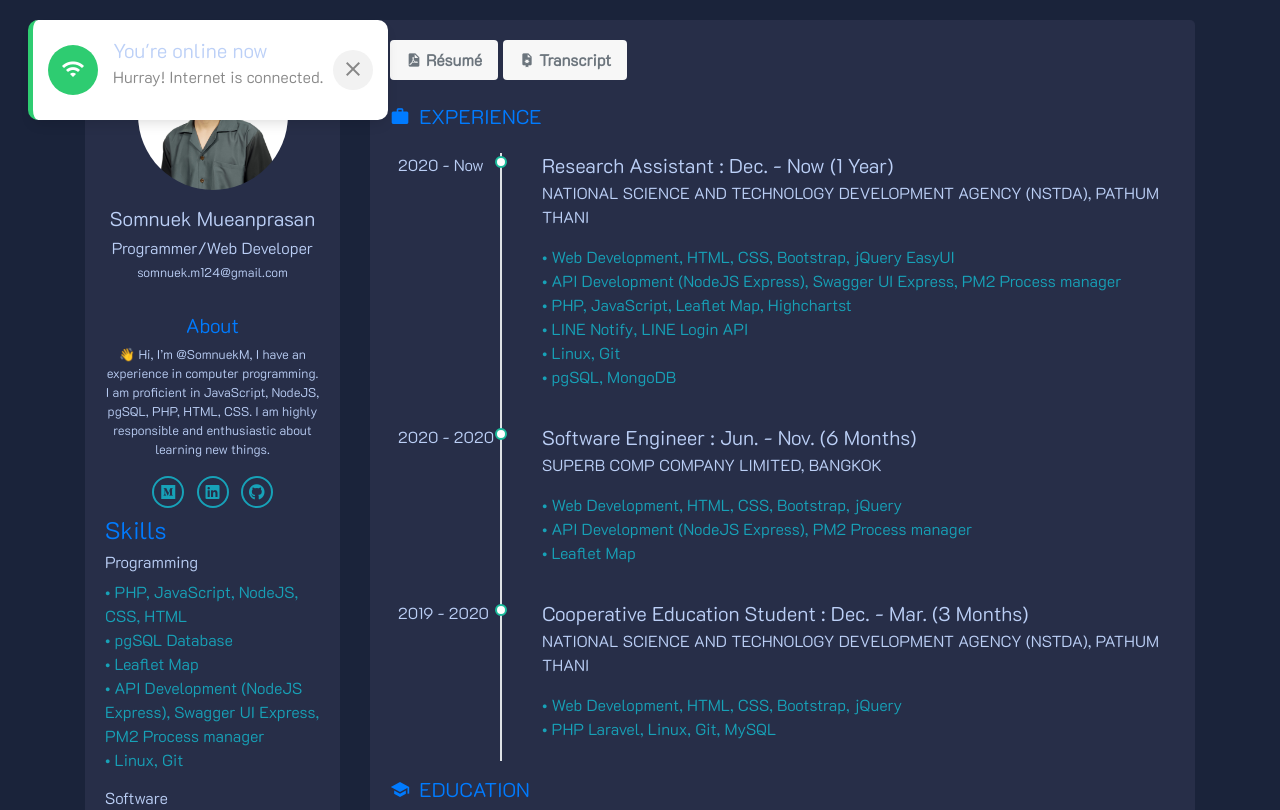
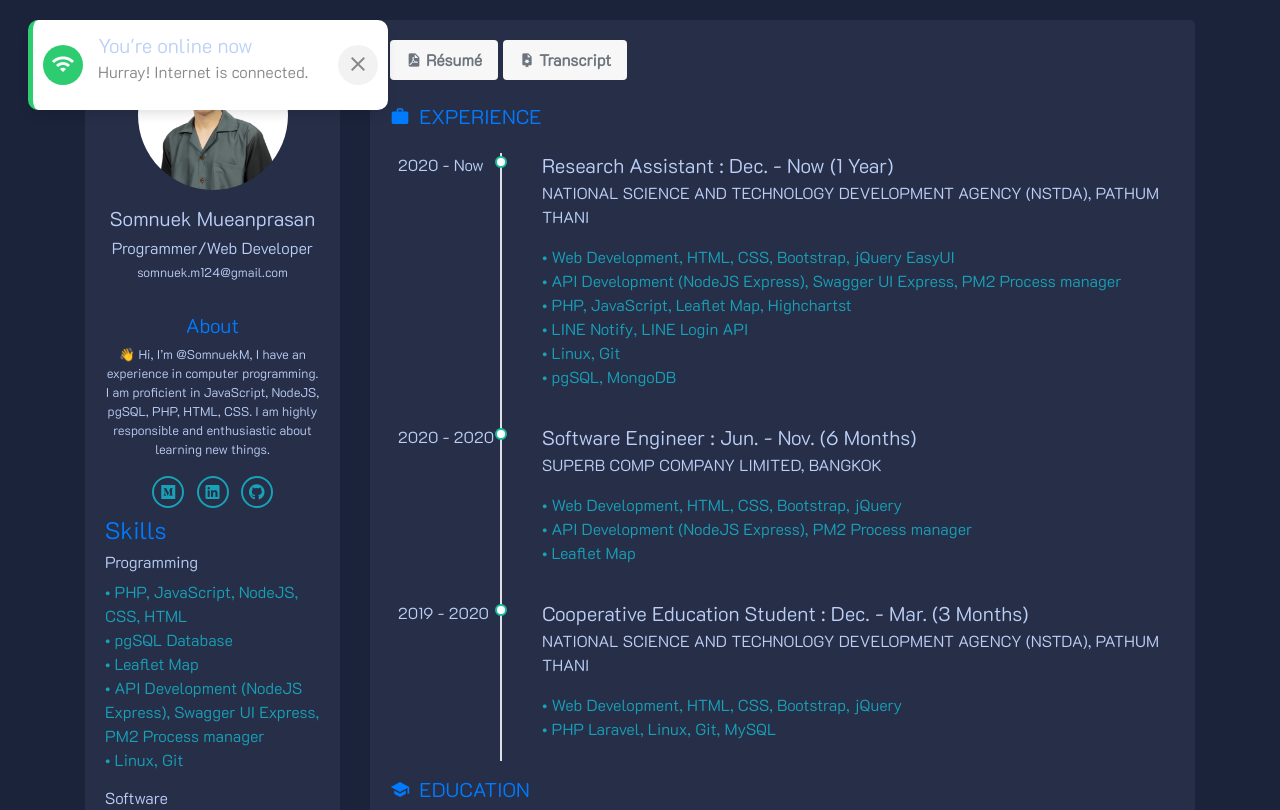
Before and after one commit to SomnuekM/MyProfile-SomnuekM, a plain HTML site: page index.html in a window 1280 px wide. Shown: the top 810 px of the page. Drawn offline with nearby package versions, Linux system fonts and the light colour scheme.

Commit message:
Update Style

```diff
--- a/check_internet/checkInternetStyle.css
+++ b/check_internet/checkInternetStyle.css
@@ -40,7 +40,7 @@
 
 .wrapper-toast .toast-div {
     background: #fff;
-    padding: 15px 15px 15px 15px;
+    padding: 10px 10px 10px 10px;
     border-radius: 10px;
     border-left: 5px solid #2ecc71;
     box-shadow: 1px 7px 14px -5px rgba(0, 0, 0, 0.15);
@@ -62,10 +62,10 @@
 .content-toast .icon-toast {
     font-size: 30px;
     color: #fff;
-    height: 50px;
-    width: 50px;
+    height: 40px;
+    width: 40px;
     text-align: center;
-    line-height: 50px;
+    line-height: 40px;
     border-radius: 50%;
     background: #2ecc71;
 }
```
